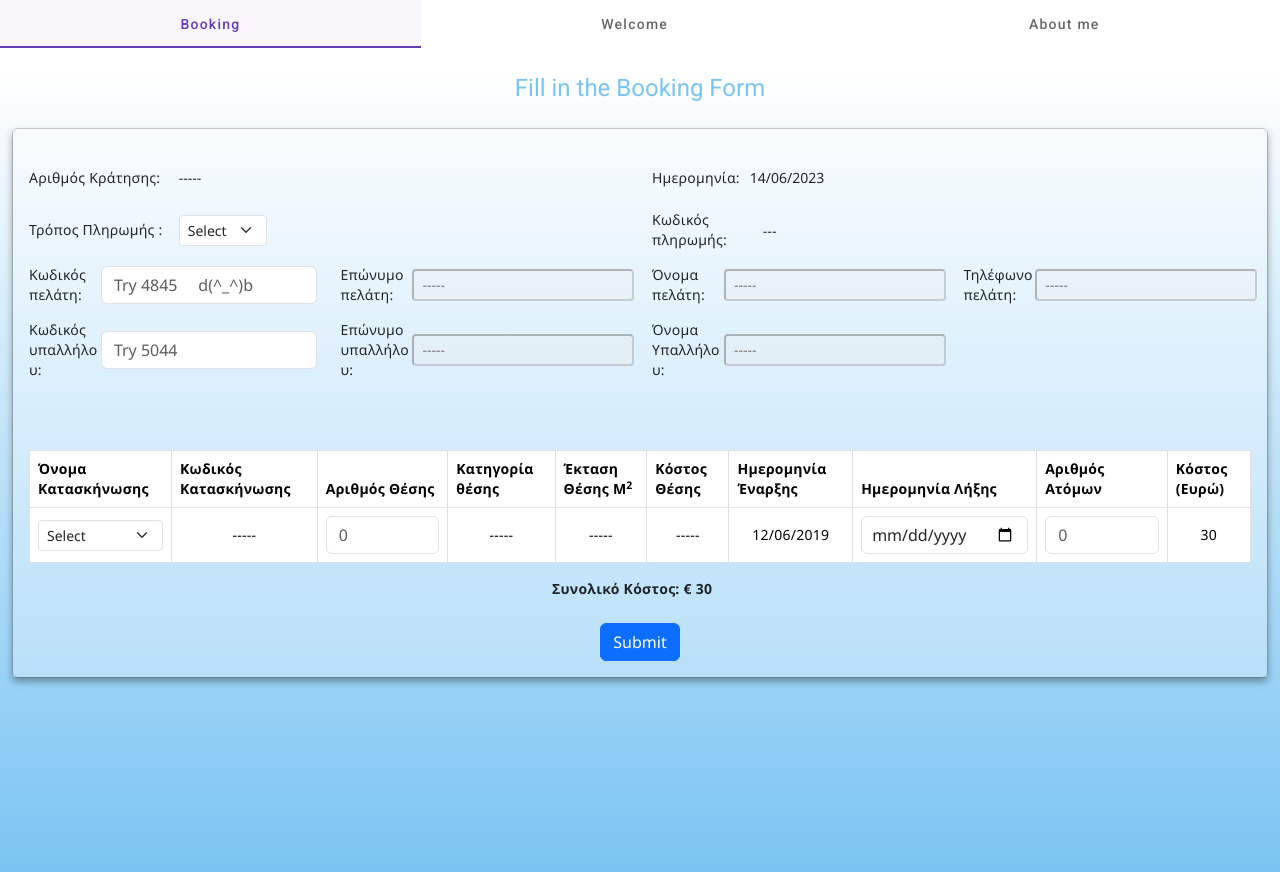
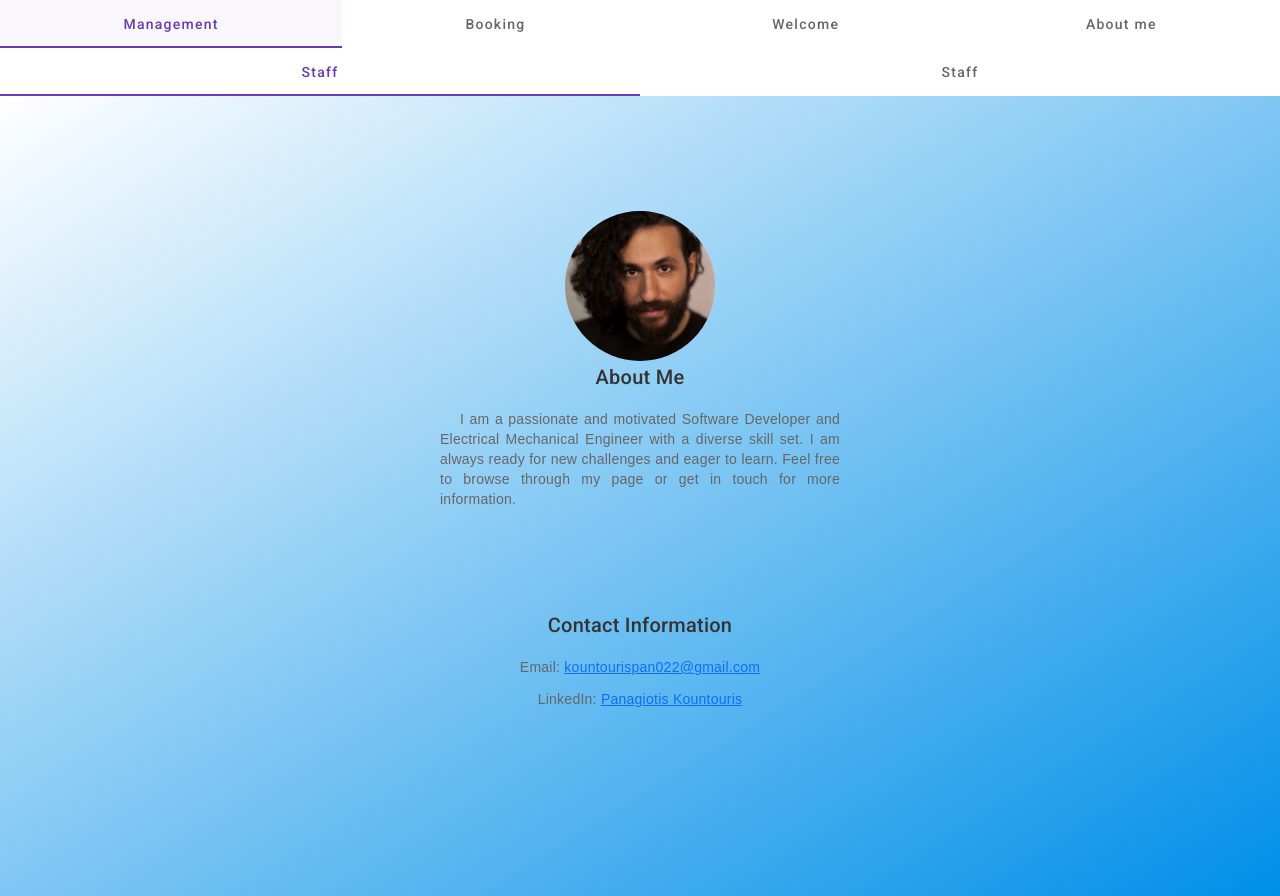
Before and after one commit to KountourisPanagiotis/campings-frontend, an Angular app: page /booking in a window 1280 px wide. Before the commit the page ends 800 px from the top, so only its background shows below. Built offline with nearby package versions, Linux system fonts and the light colour scheme.

Commit message:
before implementation of management

```diff
--- a/src/app/app.component.css
+++ b/src/app/app.component.css
@@ -1,6 +1,6 @@
 .sticky-tab {
-    position: fixed;
+    /* position: fixed;
     top: 0;
     width: 100%;
-    z-index: 9999;
+    z-index: 9999; */
   }
--- a/src/app/app.component.html
+++ b/src/app/app.component.html
@@ -1,17 +1,32 @@
 
 <mat-tab-group class="sticky-tab">
+  <!-- Management -->
+  <mat-tab label="Management">
+    <mat-tab-group class="sticky-tab">
+      <mat-tab label="Staff" id="staff1">
+        <app-about-me></app-about-me>
+      </mat-tab>
+      <mat-tab label="Staff" id="staff2">
+        <app-booking></app-booking>
+      </mat-tab>
+    </mat-tab-group>
+  </mat-tab>
 
+
+  <!-- Booking -->
   <mat-tab label="Booking" id="Booking">
     <app-booking></app-booking>
   </mat-tab>
 
+  <!-- Welcome -->
   <mat-tab label="Welcome" id="Welcome">
     <app-welcome></app-welcome>
   </mat-tab>
 
 
 
-  <!-- <mat-tab label="Management"> Management </mat-tab> -->
+
+  <!-- About me -->
   <mat-tab label="About me">
     <app-about-me></app-about-me>
   </mat-tab>
--- a/src/app/components/booking/booking.component.html
+++ b/src/app/components/booking/booking.component.html
@@ -46,7 +46,7 @@
             <!-- Kodikos Pelati (custCode) -->
             <div class="col-sm-3 d-flex align-items-center">
               <label for="custCode" class="mr-2 col-sm-3">Κωδικός πελάτη:</label>
-              <input type="number" min="0" step="1" class="form-control" id="custCode-select" placeholder="Try 4845     d(^_^)b">
+              <input type="number" min="0" step="1" class="form-control" id="custCode-select" placeholder="Try 4845">
             </div>
             <!-- Eponumo pelati (custSurname)-->
             <div class="col-sm-3 d-flex align-items-center">
```
